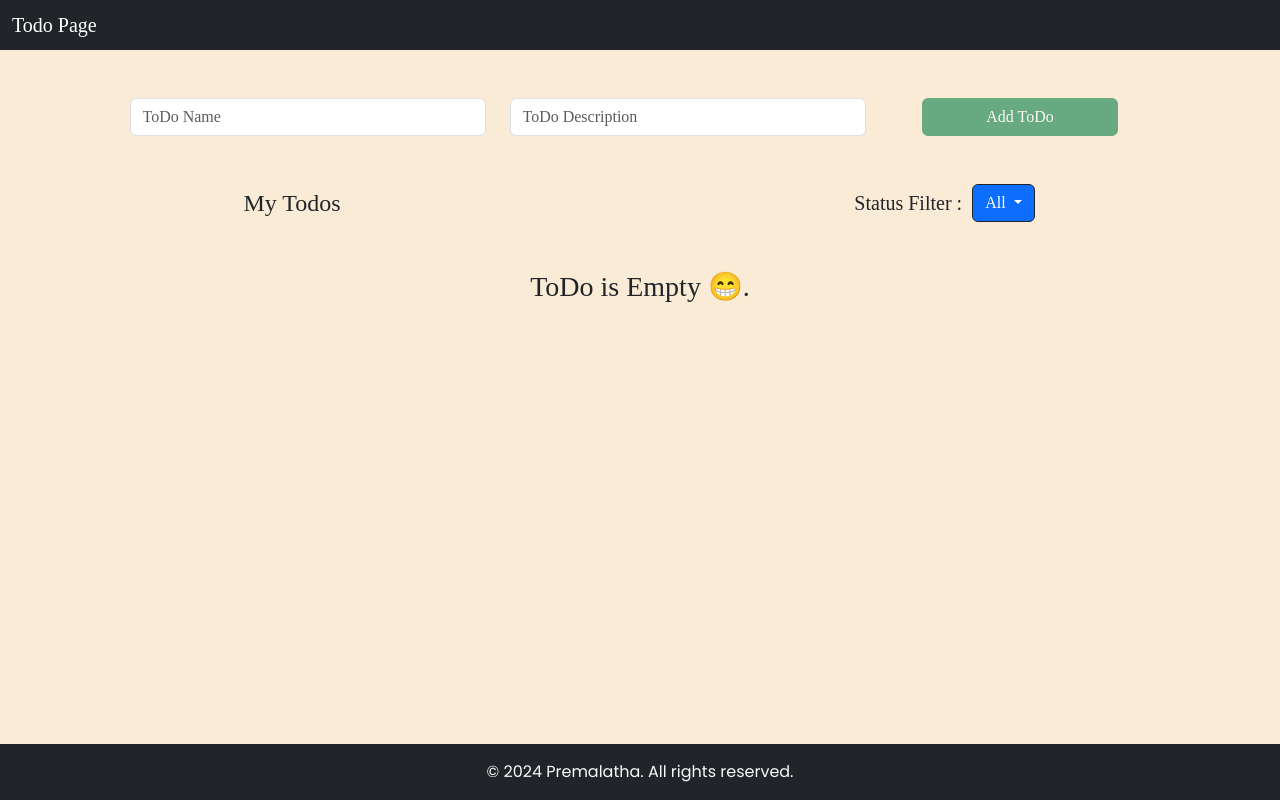
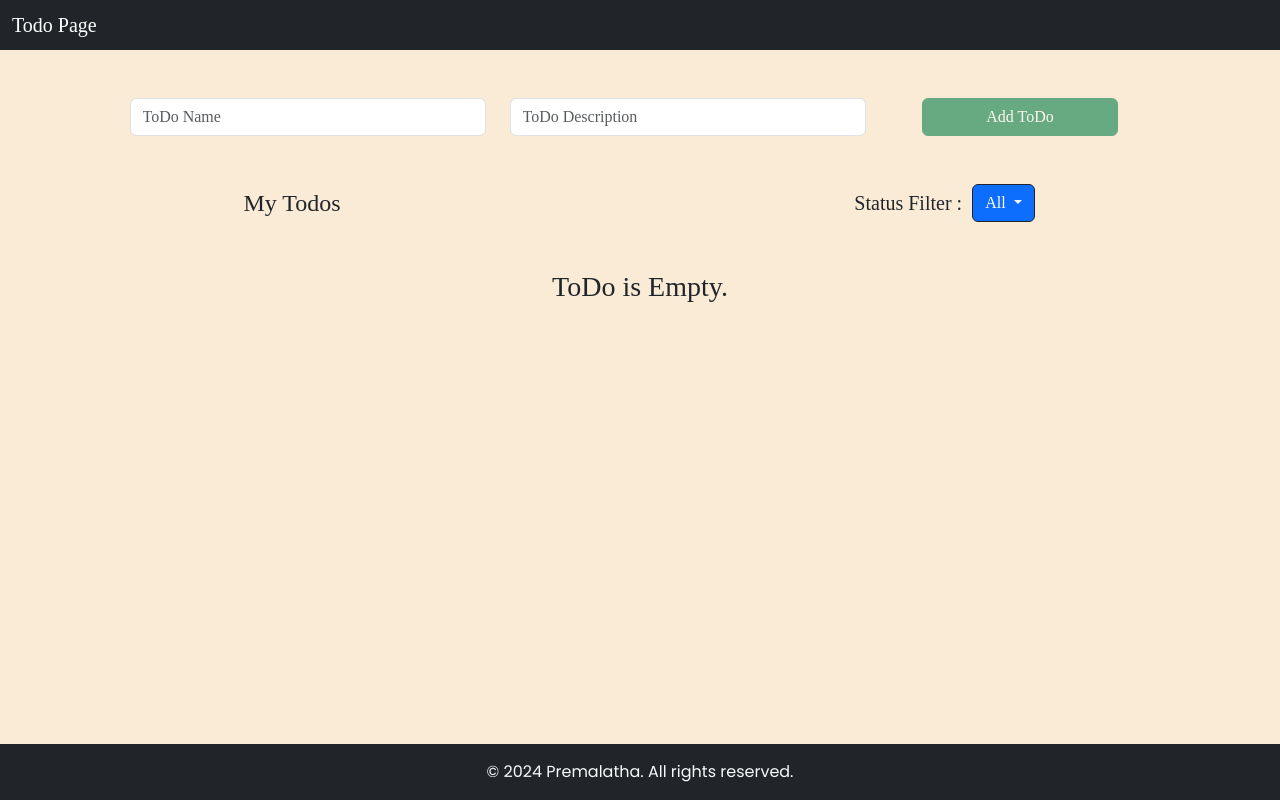
Before and after one commit to premalathakumaran/ToDo-List-ReactJS, a React (Vite) app: page / in a window 1280 px wide. Built offline with nearby package versions, Linux system fonts and the light colour scheme; a web font is replaced by a local one.

Commit message:
Update App.jsx

```diff
--- a/src/App.jsx
+++ b/src/App.jsx
@@ -119,7 +119,7 @@ function App() {
         </div>
         <div className='row todo-cards-row py-5 d-flex justify-content-center'>
             {
-              filteredCards.length === 0 ? <h3 className='h3 text-center mb-4'>ToDo is Empty 😁.</h3> :
+              filteredCards.length === 0 ? <h3 className='h3 text-center mb-4'>ToDo is Empty.</h3> :
               filteredCards.map((card)=>{
                 return <Card key={card.id} card={card} cardUpdate={cardUpdate} cardDelete={cardDelete}
                 filterChange={filterChange}/>
```
